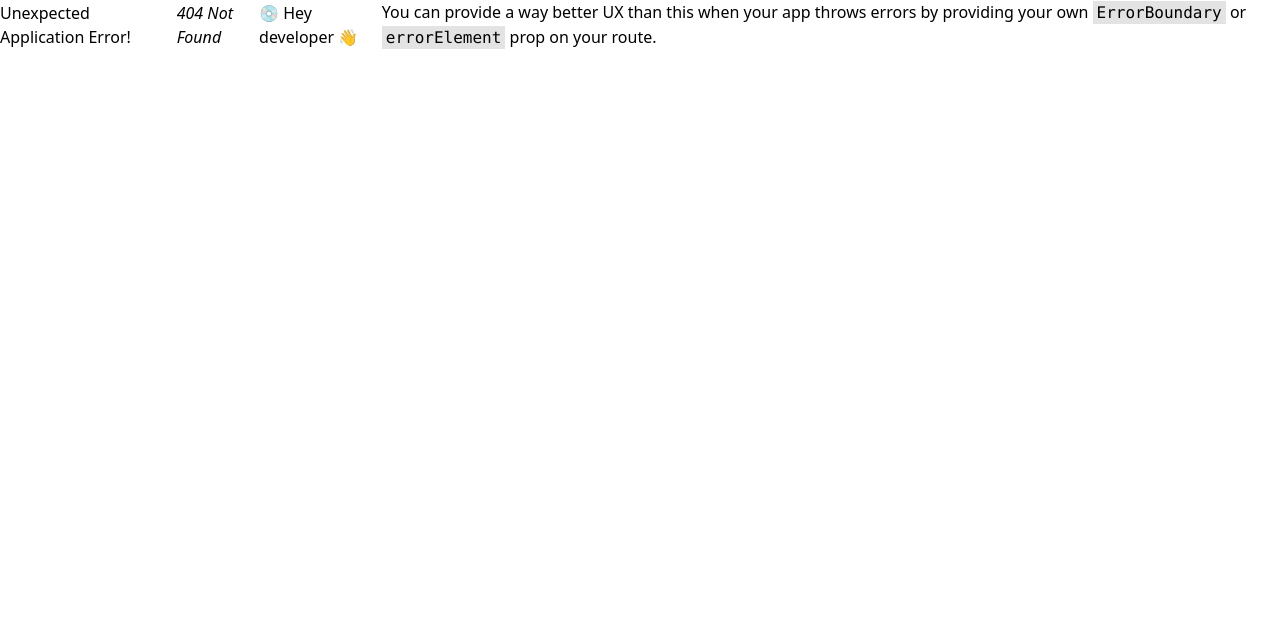
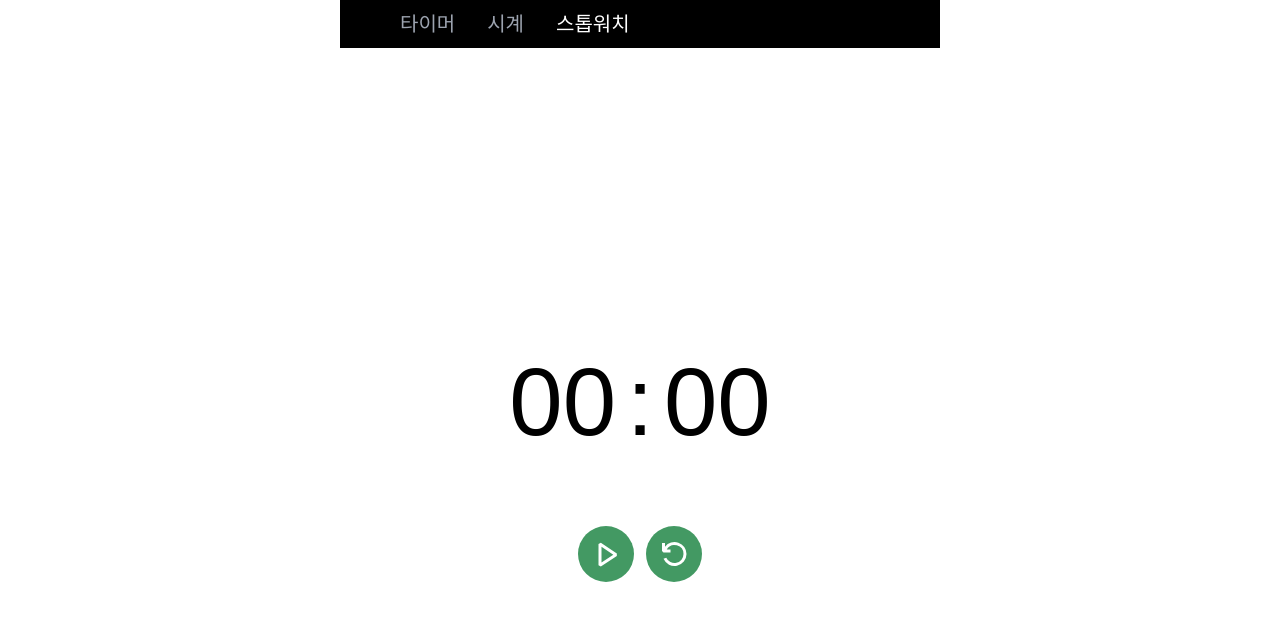
Before and after one commit to mynolog/pomodoro-timer, a React (Vite) app: page /stopwatch in a window 1280 px wide. Before the commit this address had no page. Shown: the top 620 px of the page. Built offline with nearby package versions, Linux system fonts and the light colour scheme; a web font is replaced by a local one.

Commit message:
✨ feat: Stopwatch 컴포넌트 구현 및 네비게이션 항목 추가

```diff
--- a/src/components/layout/navBar/navItems.json
+++ b/src/components/layout/navBar/navItems.json
@@ -13,8 +13,8 @@
   },
   {
     "id": "stop-watch",
-    "label": "스탑워치",
-    "path": "/stop-watch",
-    "isVisible": false
+    "label": "스톱워치",
+    "path": "/stopwatch",
+    "isVisible": true
   }
 ]
--- /dev/null
+++ b/src/components/timeKeeper/TimeKeeper.tsx
@@ -0,0 +1,45 @@
+import { useStopwatch } from 'react-timer-hook'
+import { VscDebugStart, VscDebugPause, VscDebugRestart } from 'react-icons/vsc'
+// import { TbClockCheck } from 'react-icons/tb'
+import { formatTimeUnit } from '../../utils/formatUtils'
+import Button from '../common/Button/Button'
+
+const TimeKeeper = () => {
+  const { seconds, minutes, start, pause, reset, isRunning } = useStopwatch({
+    autoStart: false,
+  })
+
+  const handleReset = () => {
+    reset(undefined, false)
+  }
+
+  return (
+    <div className="w-[600px] h-screen flex flex-col justify-center items-center gap-9">
+      <div
+        className={`relative flex justify-center items-center gap-2 text-8xl font-degital rounded text-green-900}`}
+      >
+        <div className="w-28 h-[176px] flex flex-col gap-1 items-center justify-center">
+          {formatTimeUnit(minutes)}
+        </div>
+        <div>:</div>
+        <div className="w-28 flex gap-1 items-center justify-center">
+          {formatTimeUnit(seconds)}
+        </div>
+      </div>
+      <div className="flex gap-3 text-4xl">
+        {isRunning ? (
+          <>
+            <Button onClick={pause}>{<VscDebugPause />}</Button>
+          </>
+        ) : (
+          <>
+            <Button onClick={start}>{<VscDebugStart />}</Button>
+          </>
+        )}
+        <Button onClick={handleReset}>{<VscDebugRestart />}</Button>
+      </div>
+    </div>
+  )
+}
+
+export default TimeKeeper
--- /dev/null
+++ b/src/pages/stopwatch/Stopwatch.tsx
@@ -0,0 +1,7 @@
+import TimeKeeper from '../../components/timeKeeper/TimeKeeper'
+
+const Stopwatch = () => {
+  return <TimeKeeper />
+}
+
+export default Stopwatch
--- a/src/routes/index.tsx
+++ b/src/routes/index.tsx
@@ -2,6 +2,7 @@ import { createBrowserRouter, RouterProvider } from 'react-router-dom'
 import Layout from '../components/layout/Layout'
 import Home from '../pages/home/Home'
 import LiveClock from '../pages/liveClock/LiveTime'
+import Stopwatch from '../pages/stopwatch/Stopwatch'
 
 const routes = [
   {
@@ -16,6 +17,10 @@ const routes = [
         path: '/live-clock',
         element: <LiveClock />,
       },
+      {
+        path: '/stopwatch',
+        element: <Stopwatch />,
+      },
     ],
   },
 ]
```
